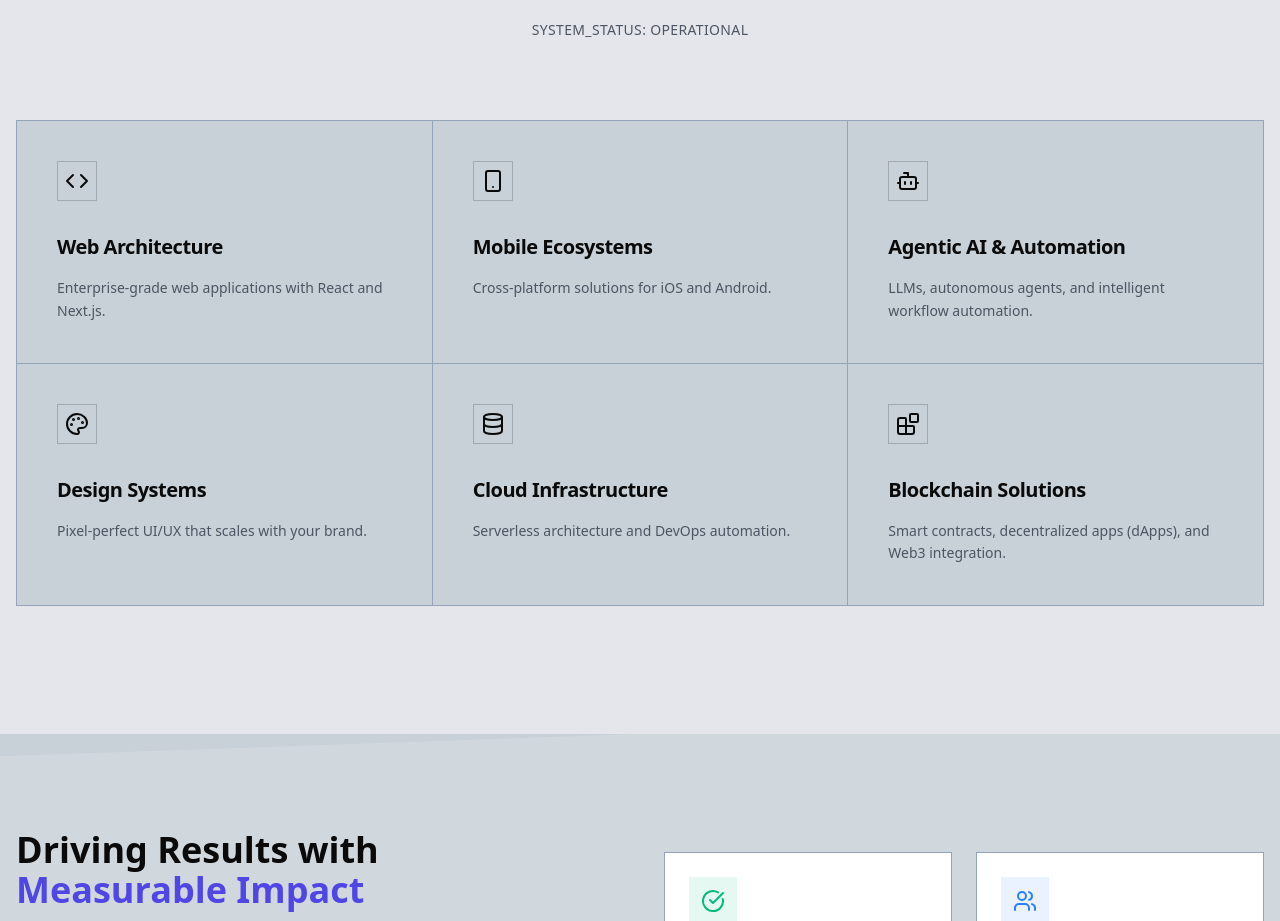
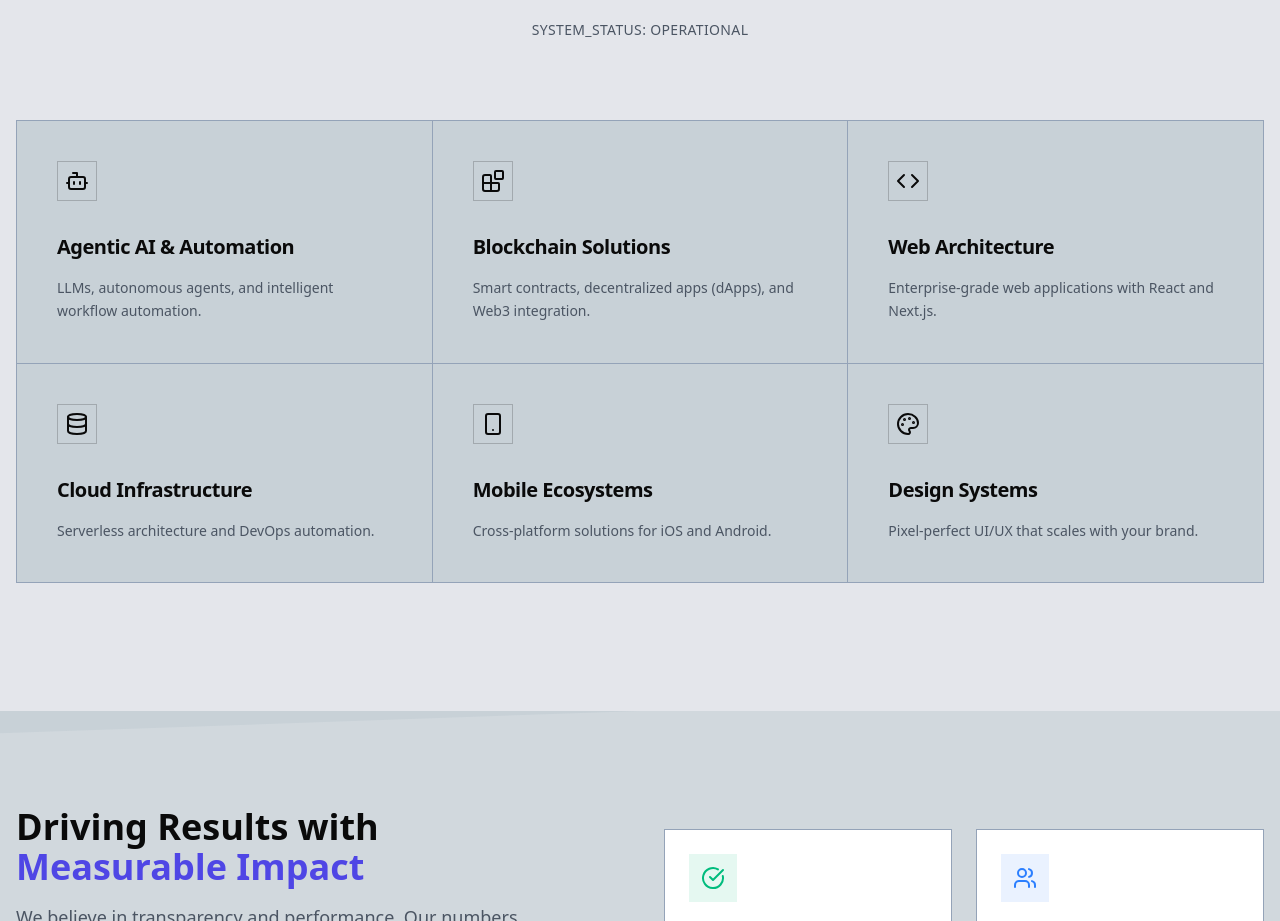
Before and after one commit to t9fiction/numeric-souls, a Next.js app: page / in a window 1280 px wide. Shown: the part 973-1894 px from the top of the page. Built offline with nearby package versions, Linux system fonts and the light colour scheme.

Commit message:
realignment of services

```diff
--- a/src/components/sections/Services.tsx
+++ b/src/components/sections/Services.tsx
@@ -7,9 +7,24 @@ import { cn } from "@/lib/utils";
 
 const services = [
   {
+    title: "Agentic AI & Automation",
+    description: "LLMs, autonomous agents, and intelligent workflow automation.",
+    icon: <Bot size={24} />,
+  },
+  {
+    title: "Blockchain Solutions",
+    description: "Smart contracts, decentralized apps (dApps), and Web3 integration.",
+    icon: <Blocks size={24} />,
+  },
+  {
     title: "Web Architecture",
     description: "Enterprise-grade web applications with React and Next.js.",
     icon: <Code size={24} />,
+  },
+  {
+    title: "Cloud Infrastructure",
+    description: "Serverless architecture and DevOps automation.",
+    icon: <Database size={24} />,
   },
   {
     title: "Mobile Ecosystems",
@@ -17,24 +32,9 @@ const services = [
     icon: <Smartphone size={24} />,
   },
   {
-    title: "Agentic AI & Automation",
-    description: "LLMs, autonomous agents, and intelligent workflow automation.",
-    icon: <Bot size={24} />,
-  },
-  {
     title: "Design Systems",
     description: "Pixel-perfect UI/UX that scales with your brand.",
     icon: <Palette size={24} />,
-  },
-  {
-    title: "Cloud Infrastructure",
-    description: "Serverless architecture and DevOps automation.",
-    icon: <Database size={24} />,
-  },
-  {
-    title: "Blockchain Solutions",
-    description: "Smart contracts, decentralized apps (dApps), and Web3 integration.",
-    icon: <Blocks size={24} />,
   },
 ];
 
```
